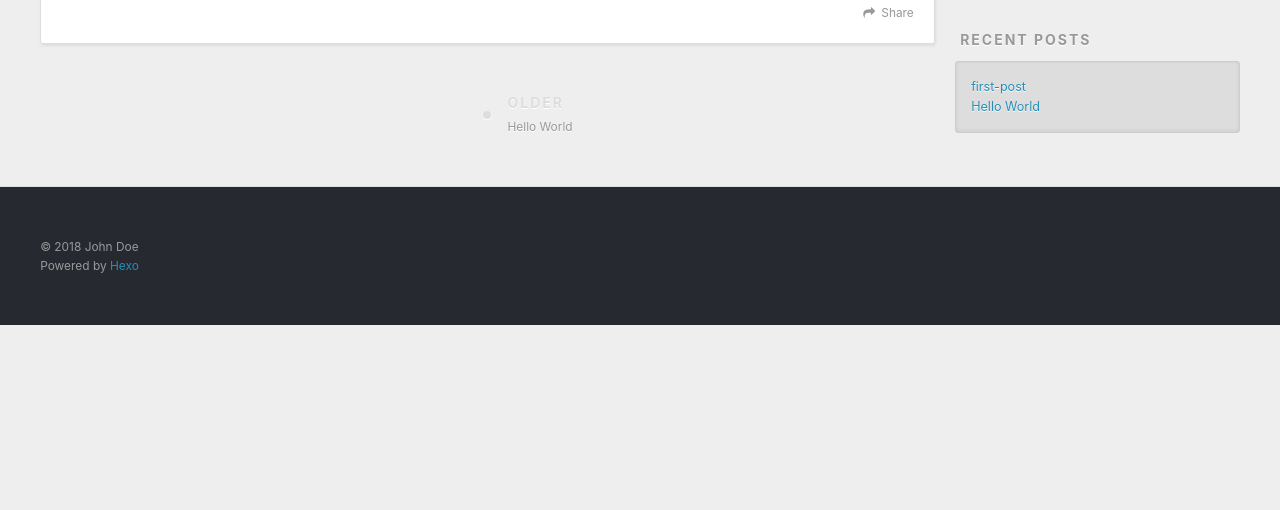
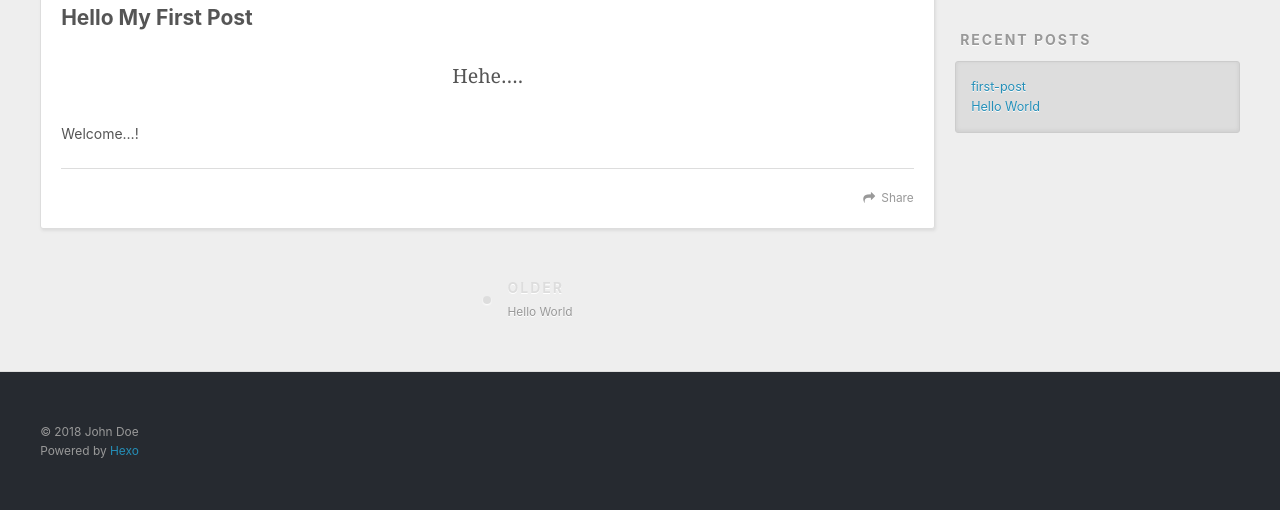
Before and after one commit to sybae/sybae.github.io, a plain HTML site: page 2018/07/08/first-post/index.html in a window 1280 px wide. Shown: the part 448-958 px from the top of the page. Before the commit the page ends 800 px from the top, so only its background shows below. Drawn offline with nearby package versions, Linux system fonts and the light colour scheme.

Commit message:
Site updated: 2018-07-08 18:29:29

```diff
--- a/2018/07/08/first-post/index.html
+++ b/2018/07/08/first-post/index.html
@@ -7,14 +7,17 @@
 
   <title>first-post | Hexo</title>
   <meta name="viewport" content="width=device-width, initial-scale=1, maximum-scale=1">
-  <meta property="og:type" content="article">
+  <meta name="description" content="Hello My First Post Hehe….  Welcome…!">
+<meta property="og:type" content="article">
 <meta property="og:title" content="first-post">
 <meta property="og:url" content="http://yoursite.com/2018/07/08/first-post/index.html">
 <meta property="og:site_name" content="Hexo">
+<meta property="og:description" content="Hello My First Post Hehe….  Welcome…!">
 <meta property="og:locale" content="default">
-<meta property="og:updated_time" content="2018-07-08T09:24:55.108Z">
+<meta property="og:updated_time" content="2018-07-08T09:27:28.964Z">
 <meta name="twitter:card" content="summary">
 <meta name="twitter:title" content="first-post">
+<meta name="twitter:description" content="Hello My First Post Hehe….  Welcome…!">
 
     <link rel="alternate" href="/atom.xml" title="Hexo" type="application/atom+xml">
 
@@ -83,6 +86,10 @@
 
     <div class="article-entry" itemprop="articleBody">
 
+        <h2 id="Hello-My-First-Post"><a href="#Hello-My-First-Post" class="headerlink" title="Hello My First Post"></a>Hello My First Post</h2><blockquote>
+<p>Hehe….</p>
+</blockquote>
+<p>Welcome…!</p>
 
 
     </div>
```
Also changed, not shown: index.html (+4 -0 lines).
